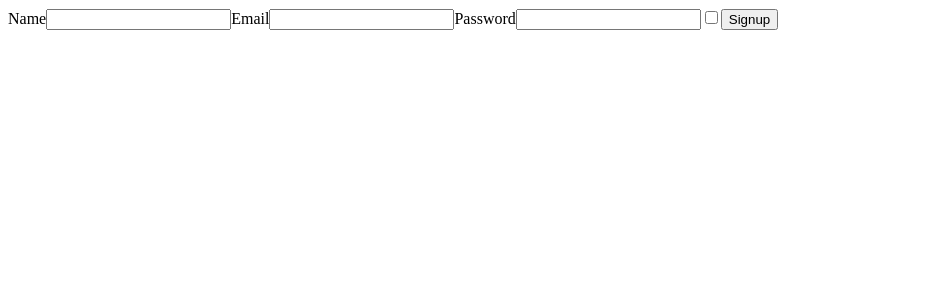
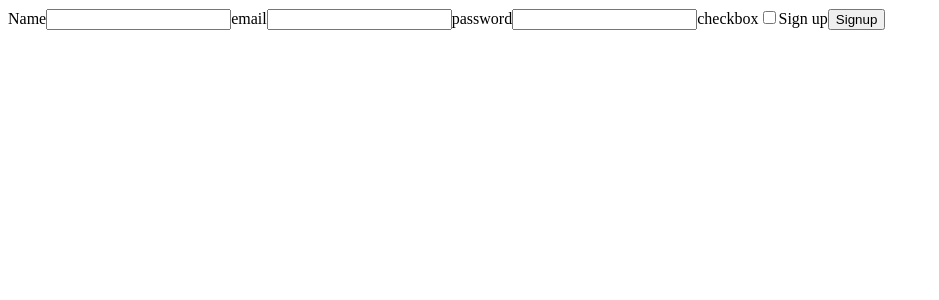
Before and after one commit to PraveenKumarzz/React-Easy-Test---React-Easy-Signup-Form---e0dnh5u1wf5d, a React app: page / in a window 1280 px wide. Shown: the top 300 px of the page, without its empty margins (0-939 px from the left). Built offline with nearby package versions, Linux system fonts and the light colour scheme.

Commit message:
4th commit

```diff
--- a/src/components/App.js
+++ b/src/components/App.js
@@ -1,129 +1,54 @@
 import React, { useState } from "react";
 import "../styles/App.css";
+import signUpFormValidation from "../utils/validation";
 
-export default function Form() {
-  const [name, setName] = useState("");
-  const [email, setEmail] = useState("");
-  const [password, setPassword] = useState("");
-  const [checked, setChecked] = useState(false);
+const App = () => {
+  const formdata = {
+    name: "",
+    email: "",
+    password: ""
+  };
+  const [data, setData] = useState(formdata);
 
-  // States for checking the errors
-  const [submitted, setSubmitted] = useState(false);
-  const [error, setError] = useState(false);
-
-  // Handling the name change
-  const handleName = (e) => {
-    setName(e.target.value);
-    setSubmitted(false);
+  const changeName = (e) => {
+    setData({
+      name: e.target.value
+    });
   };
 
-  // Handling the email change
-  const handleEmail = (e) => {
-    setEmail(e.target.value);
-    setSubmitted(false);
+  const changeEmail = (e) => {
+    setData({
+      email: e.target.value
+    });
   };
-
-  // Handling the password change
-  const handlePassword = (e) => {
-    setPassword(e.target.value);
-    setSubmitted(false);
-  };
-
-  // Handling the form submission
-  const handleSubmit = (e) => {
-    e.preventDefault();
-    if (name === "" || email === "" || password === "") {
-      setError(true);
-    } else {
-      setSubmitted(true);
-      setError(false);
-    }
-  };
-
-  // Showing success message
-  const successMessage = () => {
-    return (
-      <div
-        className="success"
-        style={{
-          display: submitted ? "" : "none"
-        }}
-      >
-        <h1>User {name} successfully registered!!</h1>
-      </div>
-    );
-  };
-
-  // Showing error message if error is true
-  const errorMessage = () => {
-    return (
-      <div
-        className="error"
-        style={{
-          display: error ? "" : "none"
-        }}
-      >
-        <h1>Please enter all the fields</h1>
-      </div>
-    );
-  };
-
-  // Handling the check
-
-  const handleCheck = (e) => {
-    setPassword(e.target.value);
-    setChecked(true);
+  const changePassword = (e) => {
+    setData({
+      password: e.target.value
+    });
   };
 
   return (
-    <div className="form">
-      {/* Calling to the methods */}
-      <div className="messages">
-        {errorMessage()}
-        {successMessage()}
-      </div>
+    <>
+      <form
+        onSubmit={(e) => {
+          e.preventDefault();
+          signUpFormValidation(data);
+        }}
+      >
+        <label>Name</label>
+        <input type="text" id="name" onChange={changeName} value={data.name} />
 
-      <form>
-        {/* Labels and inputs for form data */}
-        <label className="label">Name</label>
-        <input
-          onChange={handleName}
-          className="input"
-          id="name"
-          value={name}
-          type="text"
-        />
+        <label>email</label>
+        <input type="email" id="email" onChange={changeEmail} />
+        <label>password</label>
+        <input type="password" id="password" onChange={changePassword} />
+        <label>checkbox</label>
+        <input type="checkbox" id="consent" />
+        <label>Sign up</label>
+        <input type="submit" value="Signup" />
+      </form>
+    </>
+  );
+};
 
-        <label className="label">Email</label>
-        <input
-          id="email"
-          onChange={handleEmail}
-          className="input"
-          value={email}
-          type="email"
-        />
-
-        <label className="label">Password</label>
-        <input
-          id="password"
-          onChange={handlePassword}
-          className="input"
-          value={password}
-          type="password"
-        />
-        <label className="label">
-          <input
-            type="checkbox"
-            id="consent"
-            defaultChecked={checked}
-            onChange={handleCheck}
-          />
-        </label>
-
-        <button onClick={handleSubmit} className="btn" type="submit">
-          Signup
-        </button>
-      </form>
-    </div>
-  );
-}
+export default App;
```
